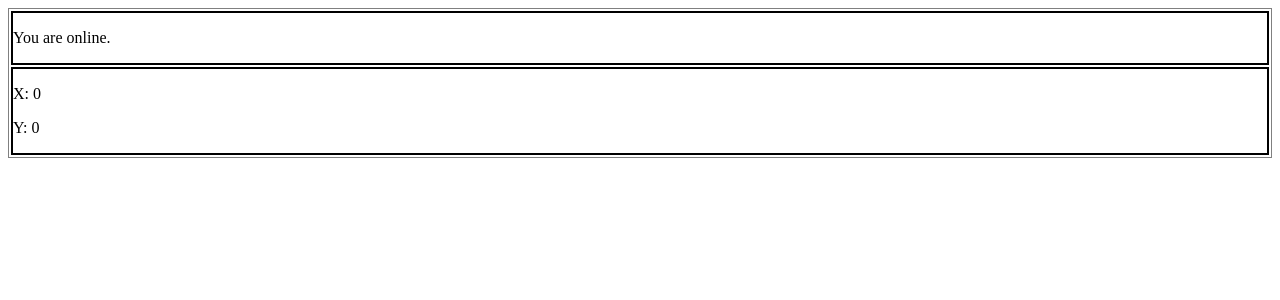
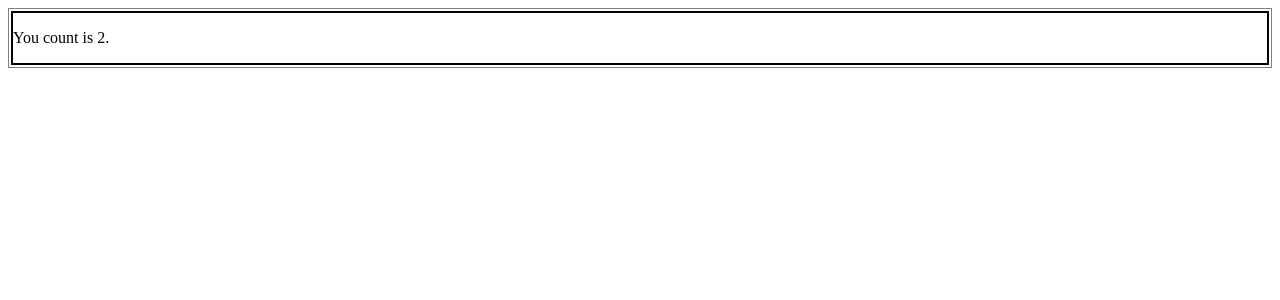
Before and after one commit to rajneesh069/custom-hooks, a React (Vite) app: page / in a window 1280 px wide. Shown: the top 300 px of the page. Built offline with nearby package versions, Linux system fonts and the light colour scheme.

Commit message:
create a useInterval hook

```diff
--- a/src/App.tsx
+++ b/src/App.tsx
@@ -1,8 +1,10 @@
 // import Todo from "./components/Todo";
 // import { useTodos } from "./hooks/useTodos";
 
-import IsUserOnline from "./components/IsUserOnline";
-import MousePosition from "./components/MousePosition";
+import SetCountUsingUseAppIntervalHook from "./components/UseIntervalApp";
+
+// import IsUserOnline from "./components/IsUserOnline";
+// import MousePosition from "./components/MousePosition";
 
 function App() {
   // const { todos, loading } = useTodos(5);
@@ -15,8 +17,9 @@ function App() {
       }}
     >
       {/* {loading ? "loading..." : todos.map((todo) => <Todo todo={todo} />)} */}
-      <IsUserOnline />
-      <MousePosition />
+      {/* <IsUserOnline /> */}
+      {/* <MousePosition /> */}
+      <SetCountUsingUseAppIntervalHook />
     </div>
   );
 }
--- /dev/null
+++ b/src/components/UseIntervalApp.tsx
@@ -0,0 +1,16 @@
+import { useState } from "react";
+import { useInterval } from "../hooks/useInterval";
+
+export default function SetCountUsingUseAppIntervalHook() {
+  const [count, setCount] = useState(0);
+
+  useInterval(() => {
+    setCount((c) => c + 1);
+  }, 3000);
+
+  return (
+    <div style={{ margin: 2, border: "2px solid black" }}>
+      <p> You count is {count}.</p>
+    </div>
+  );
+}
--- /dev/null
+++ b/src/hooks/useInterval.tsx
@@ -0,0 +1,13 @@
+import { useEffect } from "react";
+
+export function useInterval(callback: () => unknown, ms: number | 0) {
+  useEffect(() => {
+    const val = setInterval(() => {
+      callback();
+    }, ms);
+
+    return () => {
+      clearInterval(val);
+    };
+  }, [callback, ms]);
+}
```
